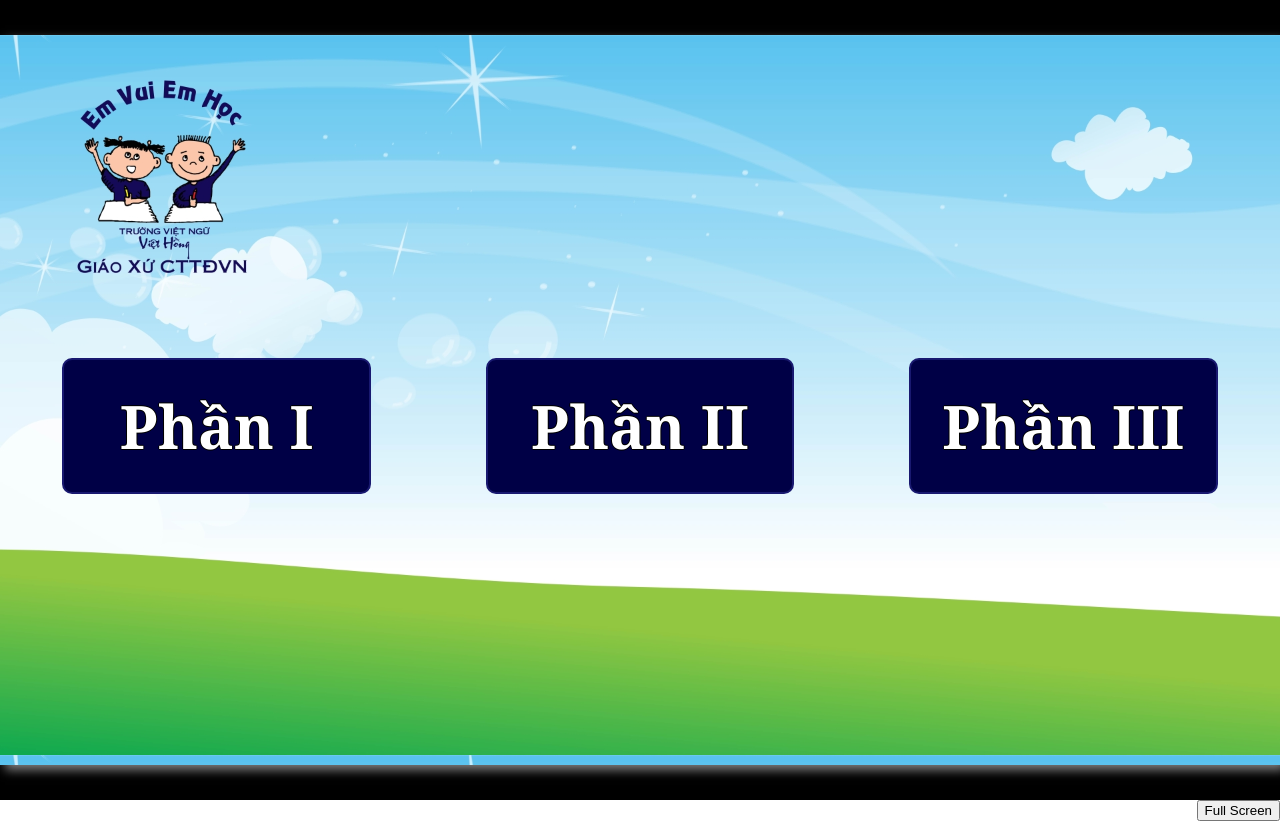
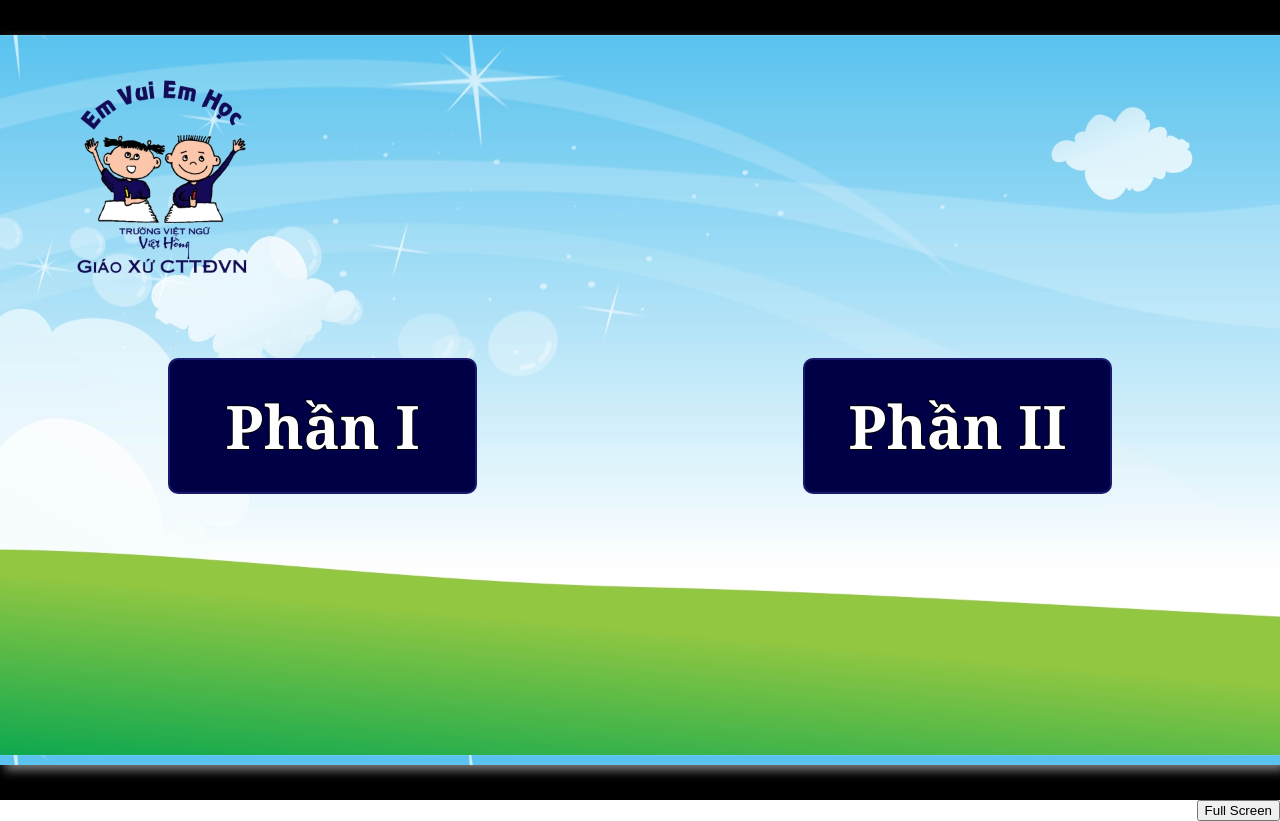
Before and after one commit to ankpham/vh-audience-round, a React (Create React App) app: page /selection in a window 1280 px wide. Built offline with nearby package versions, Linux system fonts and the light colour scheme.

Commit message:
removed 3rd round

```diff
--- a/src/pages/Selection.jsx
+++ b/src/pages/Selection.jsx
@@ -8,7 +8,7 @@ const Selection = () => {
                 <div className='select-round'>
                     <Link className="link" to="/view-question/1">Phần I</Link>
                     <Link className="link" to="/view-question/2">Phần II</Link>
-                    <Link className="link" to="/view-question/3">Phần III</Link>
+                    {/*<Link className="link" to="/view-question/3">Phần III</Link>*/}
                 </div>
             </div>
         </div>
```
